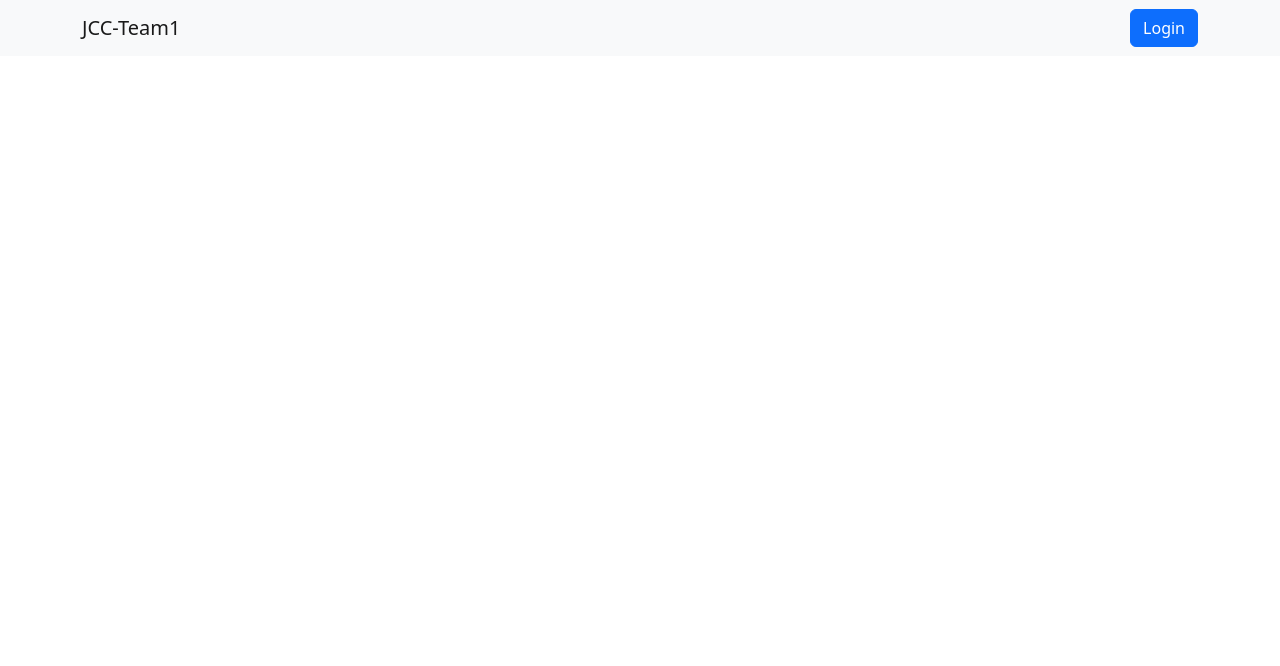
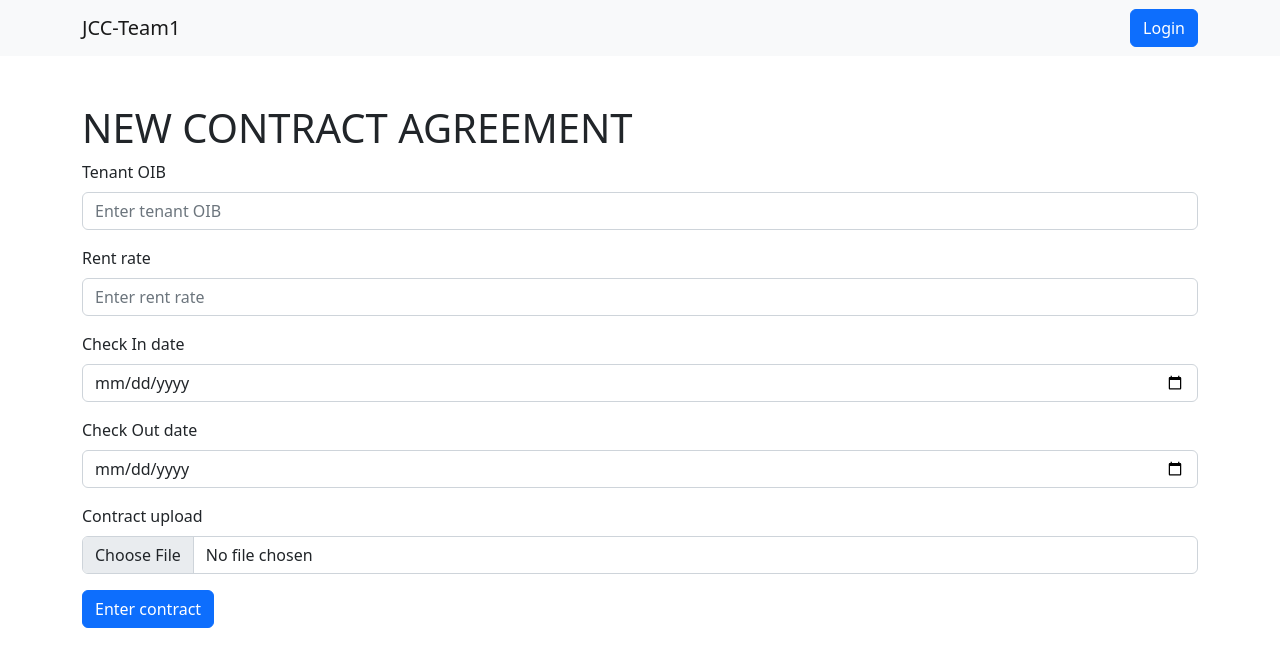
Before and after one commit to AILab-FOI/JCC-ADBSTeam1, a React (Create React App) app: page /landlord/contract/insert/1 in a window 1280 px wide. Before the commit this address had no page. Shown: the top 666 px of the page. Built offline with nearby package versions, Linux system fonts and the light colour scheme.

Commit message:
Added contract creation

```diff
--- /dev/null
+++ b/src/Pages/Landlord/ContractInsert.jsx
@@ -0,0 +1,88 @@
+import { Container, Form, Button } from "react-bootstrap";
+import { Navigate, useNavigate, useParams } from "react-router-dom";
+
+function ContractInsert() {
+
+    let { propertyId } =  useParams();
+    let navigate = useNavigate();
+
+    function convertToBase64(e) {
+        const file = e.target.files[0];
+        sessionStorage.removeItem("document");
+        const reader = new FileReader();
+        reader.readAsDataURL(file);
+        reader.onload = (event) => {
+            let doc = event.target.result.split(",")[1];
+            sessionStorage.setItem("document", doc);
+        }
+    }
+
+
+    async function submitContractForm(e){
+        e.preventDefault();
+
+
+        let doc = sessionStorage.getItem("document");
+
+        const contractObject = {
+            property_id: propertyId,
+            tenant_oib: e.target.form[0].value,
+            check_in: e.target.form[2].value,
+            check_out: e.target.form[3].value,
+            rent_rate: e.target.form[1].value,
+            contract_document: doc
+        };
+
+        await fetch(`http://localhost:10110/landlord/add/contract`, {
+            method: "POST",
+            cache: "no-cache",
+            headers: {
+                'Content-type': 'application/json',
+                Accept: 'application/json'
+            },
+            body: JSON.stringify(contractObject)
+        }).then(res => res.json())
+        .then(json => {
+            navigate("/landlord/properties")
+        });
+
+    }
+
+    return (
+        <Container>
+            <h1>NEW CONTRACT AGREEMENT</h1>
+            <Form>
+                    <Form.Group className="mb-3" controlId="formTenantInput">
+                        <Form.Label>Tenant OIB</Form.Label>
+                        <Form.Control name="tenantInput" placeholder="Enter tenant OIB" maxLength={11} />
+                    </Form.Group>
+
+                    <Form.Group className="mb-3" controlId="formRentInput">
+                        <Form.Label>Rent rate</Form.Label>
+                        <Form.Control name="rentInput"  placeholder="Enter rent rate" type="number" />
+                    </Form.Group>
+
+                    <Form.Group className="mb-3" controlId="formCheckIn">
+                        <Form.Label>Check In date</Form.Label>
+                        <Form.Control name="checkIn"  placeholder="Enter check in date" type="date" />
+                    </Form.Group>
+
+                    <Form.Group className="mb-3" controlId="formCheckOut">
+                        <Form.Label>Check Out date</Form.Label>
+                        <Form.Control name="checkOut"  placeholder="Enter check out date" type="date" />
+                    </Form.Group>
+
+                    <Form.Group className="mb-3" controlId="formContractUpload">
+                        <Form.Label>Contract upload</Form.Label>
+                        <Form.Control name="contractFile"  placeholder="Upload contract" type="file" onChange={convertToBase64} accept="application/pdf"/>
+                    </Form.Group>
+
+                    <Button variant="primary" type="submit" onClick={submitContractForm}>
+                        Enter contract
+                    </Button>
+                </Form>
+        </Container>
+    )
+}
+
+export default ContractInsert;
--- a/src/Pages/Landlord/LandlordRent.jsx
+++ b/src/Pages/Landlord/LandlordRent.jsx
@@ -3,6 +3,8 @@ import UserContext from "../../Context/UserContext";
 import { useParams } from "react-router-dom";
 import { Container } from "react-bootstrap";
 import {Table} from "react-bootstrap";
+
+import { getDateString } from "../../Utils/DateHelper";
 
 
 function LandlordRent() {
@@ -46,7 +48,7 @@ function LandlordRent() {
                         return (
                             <tr key={rent.contract_id}>
                                 <td>{rent.property_name}</td>
-                                <td>{rent.rent_due_date}</td>
+                                <td>{getDateString(rent.rent_due_date)}</td>
                                 <td>{rent.rent_rate}€</td>
                             </tr>
                         )
--- a/src/Pages/Landlord/LandlordUtilities.jsx
+++ b/src/Pages/Landlord/LandlordUtilities.jsx
@@ -3,6 +3,8 @@ import UserContext from "../../Context/UserContext";
 import { useParams } from "react-router-dom";
 import { Container } from "react-bootstrap";
 import {Table} from "react-bootstrap";
+
+import { getDateString } from "../../Utils/DateHelper";
 
 
 function LandlordUtilities() {
@@ -69,7 +71,7 @@ function LandlordUtilities() {
                                 <tr key={utilities.contract_id}>
                                     <td>{utilities.property_name}</td>
                                     <td>{utilities.amount_to_pay}€</td>
-                                    <td>{utilities.utility_due_date}</td>
+                                    <td>{getDateString(utilities.utility_due_date)}</td>
                                     <td>{utilities.utility_type_name}</td>
                                 </tr>
                             )
@@ -93,7 +95,7 @@ function LandlordUtilities() {
                                 <tr key={utilities.contract_id}>
                                     <td>{utilities.property_name}</td>
                                     <td>{utilities.amount_to_pay}€</td>
-                                    <td>{utilities.utility_due_date}</td>
+                                    <td>{getDateString(utilities.utility_due_date)}</td>
                                     <td>{utilities.utility_type_name}</td>
                                 </tr>
                             )
--- /dev/null
+++ b/src/Pages/Landlord/LeasedProperty.jsx
@@ -0,0 +1,12 @@
+import {Container} from "react-bootstrap";
+
+function LeasedProperty() {
+    return (
+        <Container>
+            <h1>My leased property</h1>
+        </Container>
+    )
+
+}
+
+export default LeasedProperty;
--- a/src/Pages/Tenant/Contracts.jsx
+++ b/src/Pages/Tenant/Contracts.jsx
@@ -3,6 +3,8 @@ import UserContext from "../../Context/UserContext";
 import { Container } from "react-bootstrap";
 import {Table} from "react-bootstrap";
 import { useNavigate } from 'react-router-dom';
+
+import { getDateString } from "../../Utils/DateHelper";
 
 function Contracts() {
     const user = useContext(UserContext);
@@ -51,10 +53,10 @@ function Contracts() {
                         return (
                             <tr onClick={()=>pushToUtilities(contract.contract_id)} key={contract.contract_id}>
                                 <td>{index + 1 }</td>
-                                <td>{contract.check_in}</td>
-                                <td>{contract.check_out}</td>
+                                <td>{getDateString(contract.check_in)}</td>
+                                <td>{getDateString(contract.check_out)}</td>
                                 <td>{contract.rent_rate}€</td>
-                                <td>{contract.contract_date}</td>
+                                <td>{getDateString(contract.contract_date)}</td>
                             </tr>
                         )
                     })}
--- a/src/Pages/Tenant/Rent.jsx
+++ b/src/Pages/Tenant/Rent.jsx
@@ -2,6 +2,7 @@ import { useContext, useEffect, useState } from "react";
 import UserContext from "../../Context/UserContext";
 import { Container } from "react-bootstrap";
 import {Table} from "react-bootstrap";
+import { getDateString } from "../../Utils/DateHelper";
 
 
 function Rent() {
@@ -44,7 +45,7 @@ function Rent() {
                         return (
                             <tr key={rent.contract_id}>
                                 <td>{rent.property_name}</td>
-                                <td>{rent.rent_due_date}</td>
+                                <td>{getDateString(rent.rent_due_date)}</td>
                                 <td>{rent.rent_rate}€</td>
                             </tr>
                         )
--- a/src/Routes/RenderRoute.jsx
+++ b/src/Routes/RenderRoute.jsx
@@ -1,7 +1,9 @@
 import {Route, Routes} from "react-router-dom";
+import ContractInsert from "../Pages/Landlord/ContractInsert";
 import LandlordProperties from "../Pages/Landlord/LandlordProperties";
 import LandlordRent from "../Pages/Landlord/LandlordRent";
 import LandlordUtilities from "../Pages/Landlord/LandlordUtilities";
+import LeasedProperty from "../Pages/Landlord/LeasedProperty";
 import Login from "../Pages/Login";
 import Contracts from "../Pages/Tenant/Contracts";
 import Properties from "../Pages/Tenant/Properties";
@@ -21,6 +23,8 @@ function RenderRoute() {
             <Route path="/landlord/properties" element={<LandlordProperties />} />
             <Route path="/landlord/rents" element={<LandlordRent />} />
             <Route path="/landlord/utilities" element={<LandlordUtilities />} />
+            <Route path="/landlord/contract/insert/:propertyId" element={<ContractInsert />} />
+            <Route path="/landlord/properties/:propertyId" element={<LeasedProperty />} />
         </Routes>
     )
 
--- /dev/null
+++ b/src/Utils/DateHelper.js
@@ -0,0 +1,4 @@
+export function getDateString(date){
+    const formatedDate = date.split("T")[0];
+    return formatedDate;
+}
```
Also changed, not shown: src/Pages/Landlord/LandlordProperties.jsx (+8 -3 lines), src/Pages/Tenant/Utilities.jsx (+14 -2 lines).
